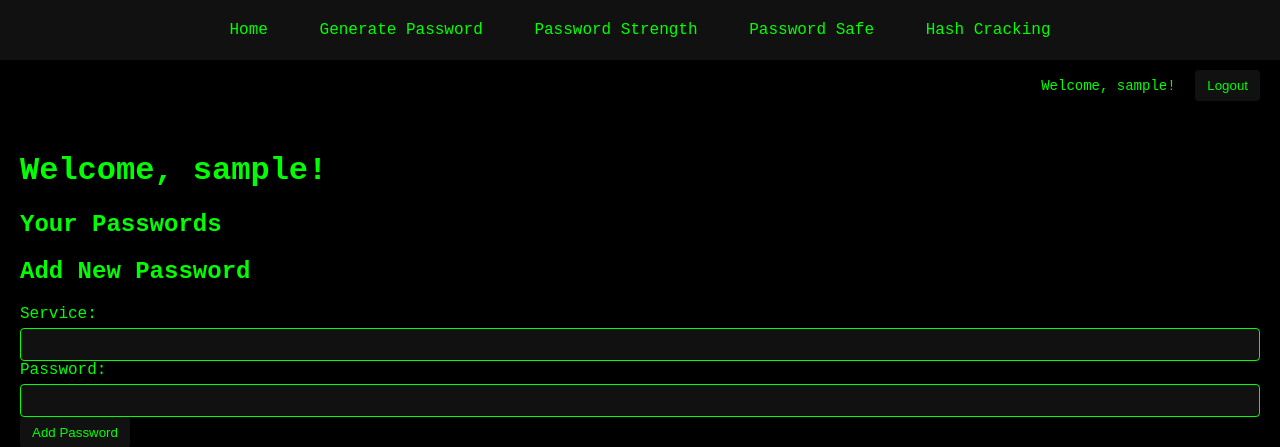
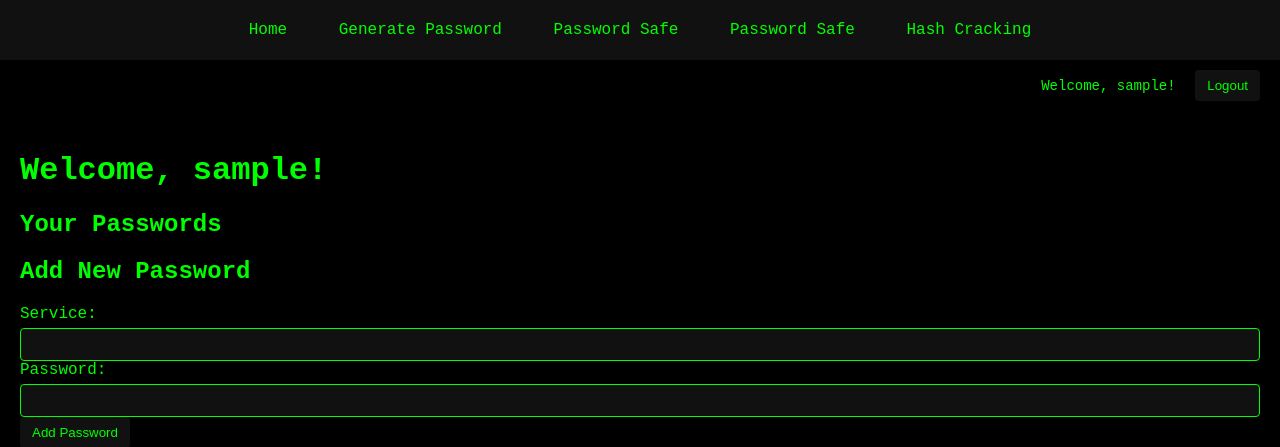
Before and after one commit to omarmalas/PM, a Flask app: page /dashboard/1 in a window 1280 px wide. Shown: the top 447 px of the page. Run offline with Flask 3, Linux system fonts and the light colour scheme; the visitor is signed in with stand-in values (Sample User, id 1); data that the repository does not hold is empty.

Commit message:
Update layout.html

```diff
--- a/templates/layout.html
+++ b/templates/layout.html
@@ -12,7 +12,7 @@
     <div class="navbar">
         <a href="{{ url_for('index') }}">Home</a>
         <a href="{{ url_for('generate_password_route') }}">Generate Password</a>
-        <a href="{{ url_for('password_strength_route') }}">Password Strength</a>
+        <a href="{{ url_for('password_strength_route') }}">Password Safe</a>
         {% if current_user.is_authenticated %}
             <a href="{{ url_for('dashboard', user_id=current_user.id) }}">Password Safe</a>
             <a href="{{ url_for('process') }}">Hash Cracking</a>
```
